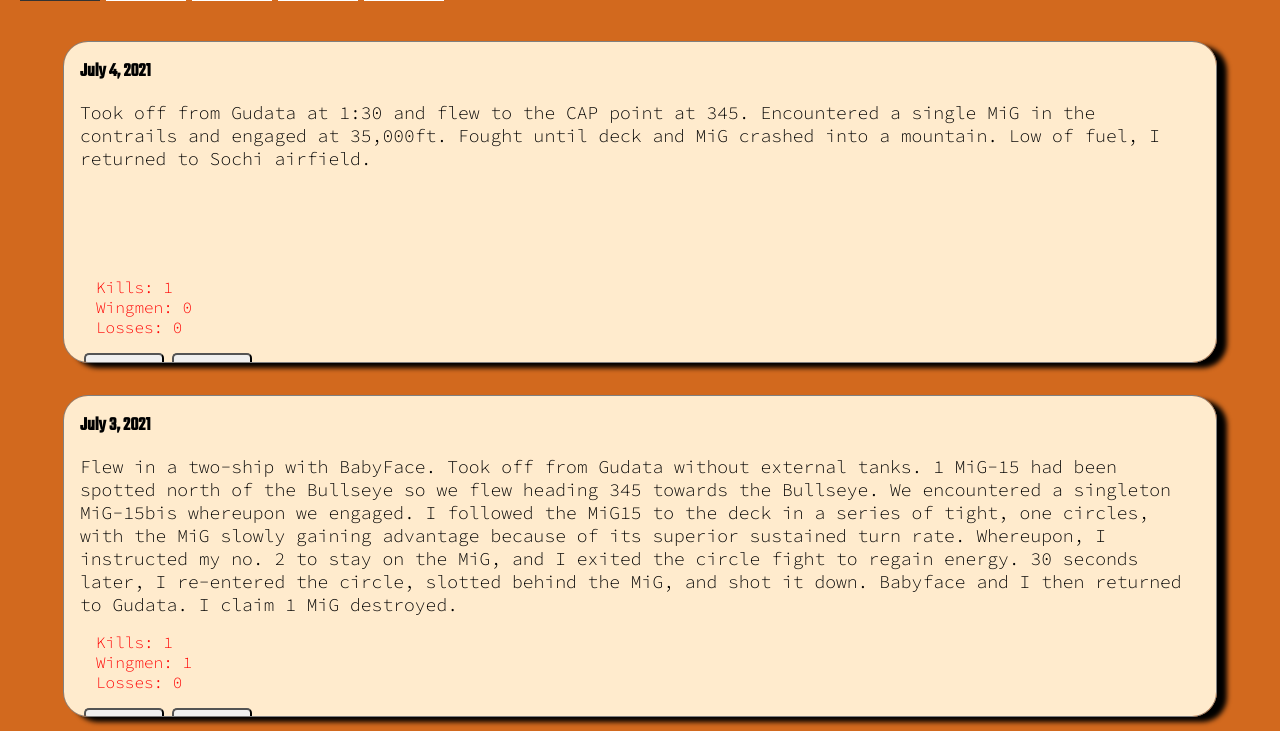
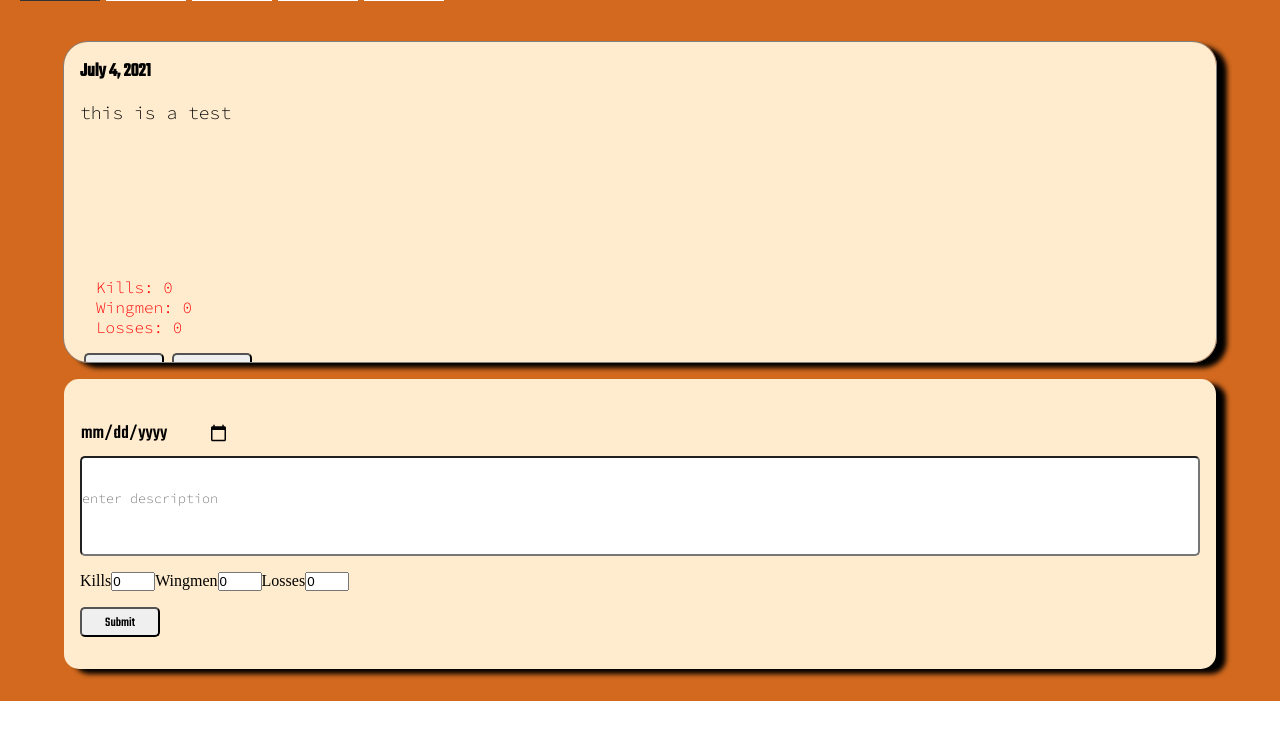
Before and after one commit to JWoltjen/flight-log, a React (Create React App) app: page / in a window 1280 px wide. Shown: the part 1183-1914 px from the top of the page. After the commit the page ends 1884 px from the top, so only its background shows below. Built offline with nearby package versions, Linux system fonts and the light colour scheme.

Commit message:
add local storage persist

```diff
--- a/package.json
+++ b/package.json
@@ -8,6 +8,7 @@
     "@testing-library/user-event": "^12.8.3",
     "react": "^17.0.2",
     "react-dom": "^17.0.2",
+    "react-dropdown": "^1.9.2",
     "react-responsive-carousel": "^3.2.19",
     "react-scripts": "4.0.3",
     "web-vitals": "^1.1.2"
--- a/src/AddFlight.js
+++ b/src/AddFlight.js
@@ -35,6 +35,7 @@
                 wingmen: wingmen,
                 losses: losses} ]
         ))
+        localStorage.setItem('flights', JSON.stringify(flights))
     }
     return (
        <form onSubmit={addFlight} className='add-flight'>
--- a/src/Flight.js
+++ b/src/Flight.js
@@ -6,6 +6,7 @@
 
     const deleteFlight = () => {
         setFlights(flights.filter((el) => el.id !== flights.id));
+
   }
 
     return (
--- a/src/FlightContext.js
+++ b/src/FlightContext.js
@@ -1,26 +1,23 @@
-import React, {useState, createContext} from 'react'
+import React, {useState, createContext, useEffect} from 'react'
 
 export const FlightContext = createContext();
 
 export const FlightProvider = props => {
-    const [flights, setFlights] = useState([
-        {
-            date: 'July 4, 2021',
-            id: 13214,
-            description: 'Took off from Gudata at 1:30 and flew to the CAP point at 345. Encountered a single MiG in the contrails and engaged at 35,000ft. Fought until deck and MiG crashed into a mountain. Low of fuel, I returned to Sochi airfield.',
-            kills: 1,
-            wingmen: 0,
-            losses: 0,
-        },
-        {
-            date: 'July 3, 2021',
-            id: 13213,
-            description: 'Flew in a two-ship with BabyFace. Took off from Gudata without external tanks. 1 MiG-15 had been spotted north of the Bullseye so we flew heading 345 towards the Bullseye. We encountered a singleton MiG-15bis whereupon we engaged. I followed the MiG15 to the deck in a series of tight, one circles, with the MiG slowly gaining advantage because of its superior sustained turn rate. Whereupon, I instructed my no. 2 to stay on the MiG, and I exited the circle fight to regain energy. 30 seconds later, I re-entered the circle, slotted behind the MiG, and shot it down. Babyface and I then returned to Gudata. I claim 1 MiG destroyed.',
-            kills: 1,
-            wingmen: 1,
-            losses: 0,
-        }
-    ])
+    const initialState = JSON.parse(localStorage.getItem('flights')) ||
+    [
+        {date: 'July 4, 2021',
+        description: 'this is a test',
+        id: 1232,
+        kills: 0,
+        wingmen: 0,
+        losses: 0}
+    ]
+
+    const [flights, setFlights] = useState(initialState)
+
+    useEffect(() => {
+        localStorage.setItem("flights", JSON.stringify(flights))
+    }, [flights])
 
     return (
        <FlightContext.Provider value={[flights, setFlights]}>
--- a/src/FlightLog.js
+++ b/src/FlightLog.js
@@ -8,9 +8,8 @@
     useEffect(() => {
          return (
             <div className='flight-log'>
-                {/*getfrom local storage*/}
             {flights.map(flight => (
-                <Flight date={flight.date} id={flight.id} description={flight.description} kills={flight.kills} wingmen={flight.wingmen} losses={flight.losses} />
+              <Flight date={flight.date} id={flight.id} description={flight.description} kills={flight.kills} wingmen={flight.wingmen} losses={flight.losses} />
             ))}
             </div>
     )
@@ -19,7 +18,6 @@
     return (
             <div className='flight-log'>
             {flights.map(flight => (
-
                 <Flight date={flight.date} id={flight.id} description={flight.description} kills={flight.kills} wingmen={flight.wingmen} losses={flight.losses} />
             ))}
             </div>
```
Also changed, not shown: 1 other file (tests, documents, lock files or other folders).
